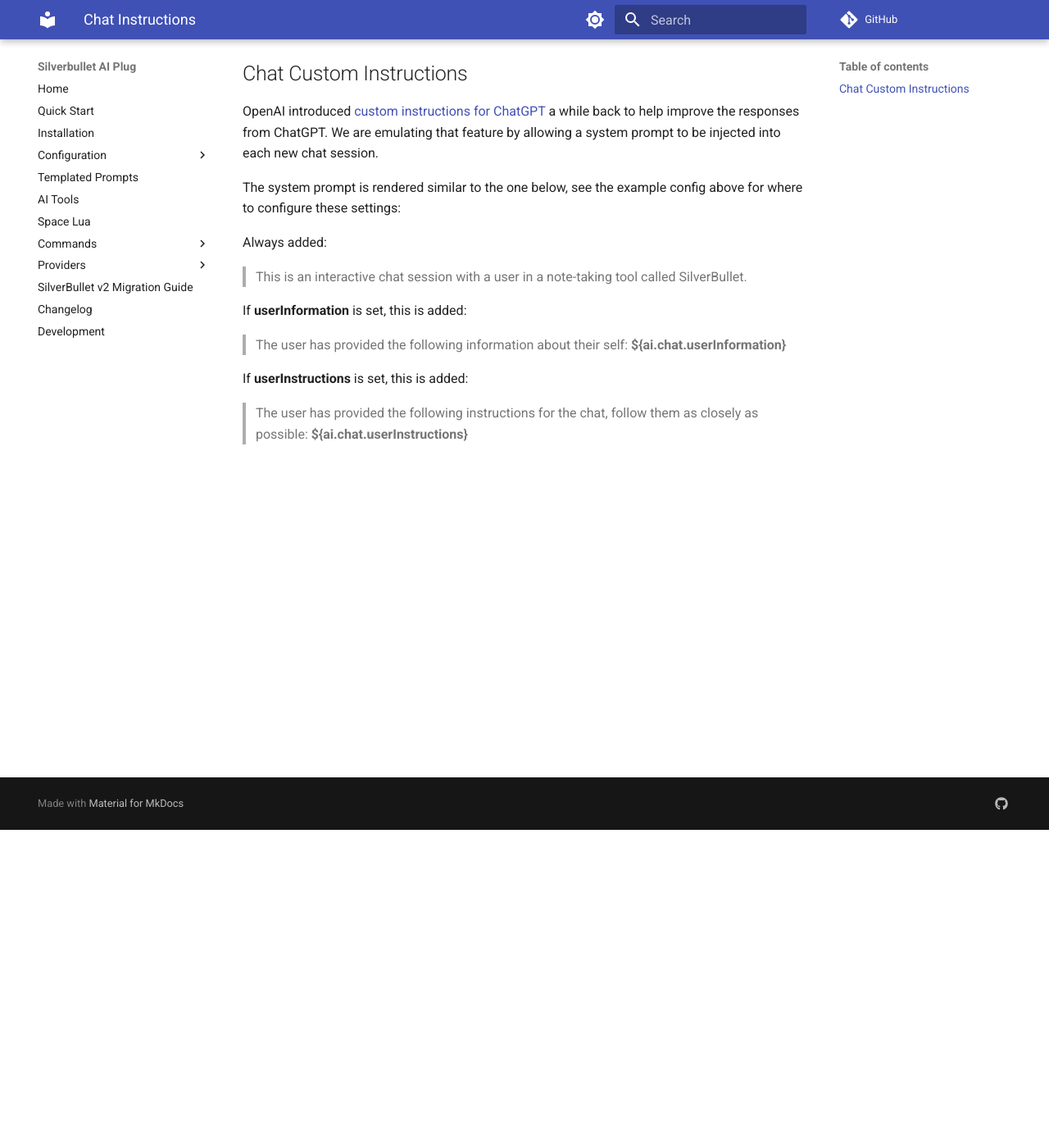
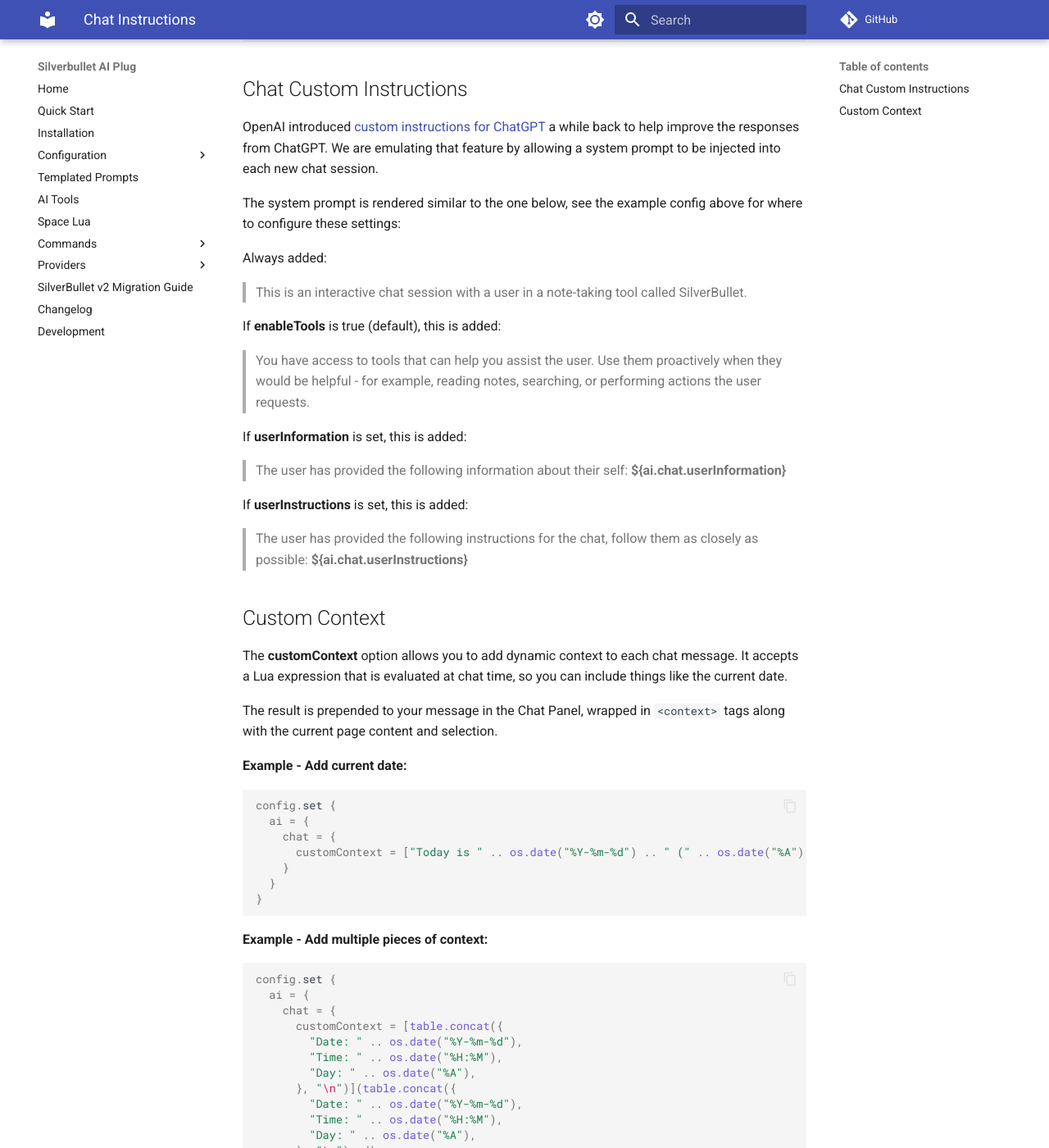
Before and after one commit to justyns/silverbullet-ai, an MkDocs documentation site: the page built from docs/Configuration/Chat Instructions.md, in a window 1280 px wide and 1400 px high, scrolled down 388 px. Shown: the whole window at 82% size. Built offline with MkDocs 1.6.1 and Material for MkDocs 9.7.7, drawn with Linux system fonts in a browser that asks for light colours; comment, search, counter and statistics services are not loaded; some of the changed text lies outside the part shown.

Commit message:
Add current timestamp as context, allow user to customize chat context with lua

````diff
--- a/docs/Configuration/Chat Instructions.md
+++ b/docs/Configuration/Chat Instructions.md
@@ -1,11 +1,12 @@
-The Chat section is optional, but may help provide better results when using the [[Commands/AI: Chat on current page]] command.
+The Chat section is optional, but may help provide better results when using the [[Commands/AI: Chat on current page]] command and the Chat Panel.
 
 ```lua
 config.set {
   ai = {
     chat = {
       userInformation = "I'm a software developer who likes taking notes.",
-      userInstructions = "Please give short and concise responses. When providing code, do so in python unless requested otherwise."
+      userInstructions = "Please give short and concise responses. When providing code, do so in python unless requested otherwise.",
+      customContext = [["Today is " .. os.date("%Y-%m-%d") .. " (" .. os.date("%A") .. ")"]]
     }
   }
 }
@@ -20,8 +21,45 @@
 Always added:
 > This is an interactive chat session with a user in a note-taking tool called SilverBullet.
 
+If **enableTools** is true (default), this is added:
+> You have access to tools that can help you assist the user. Use them proactively when they would be helpful - for example, reading notes, searching, or performing actions the user requests.
+
 If **userInformation** is set, this is added:
 > The user has provided the following information about their self: **${ai.chat.userInformation}**
 
 If **userInstructions** is set, this is added:
 > The user has provided the following instructions for the chat, follow them as closely as possible: **${ai.chat.userInstructions}**
+
+## Custom Context
+
+The **customContext** option allows you to add dynamic context to each chat message. It accepts a Lua expression that is evaluated at chat time, so you can include things like the current date.
+
+The result is prepended to your message in the Chat Panel, wrapped in `<context>` tags along with the current page content and selection.
+
+**Example - Add current date:**
+```lua
+config.set {
+  ai = {
+    chat = {
+      customContext = [["Today is " .. os.date("%Y-%m-%d") .. " (" .. os.date("%A") .. ")"]]
+    }
+  }
+}
+```
+
+**Example - Add multiple pieces of context:**
+```lua
+config.set {
+  ai = {
+    chat = {
+      customContext = [[table.concat({
+        "Date: " .. os.date("%Y-%m-%d"),
+        "Time: " .. os.date("%H:%M"),
+        "Day: " .. os.date("%A"),
+      }, "\n")]]
+    }
+  }
+}
+```
+
+This is useful for time-sensitive queries where you want the AI to know the current date without having to type it manually.
--- a/sbai.ts
+++ b/sbai.ts
@@ -465,7 +465,7 @@
     const frontmatter = await extractFrontMatter(tree);
     if (frontmatter.aiTools === false) return false;
   } catch (_e) {
-    // If we can't get frontmatter, assume tools are enabled
+    // If we can't get frontmatter, enable tools by default
   }
 
   return true;
````
Also changed, not shown: silverbullet-ai/Space Lua/AI Config.md (+8 -0 lines), 3 other files.
